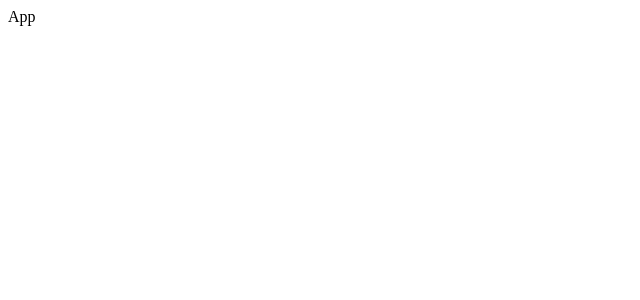
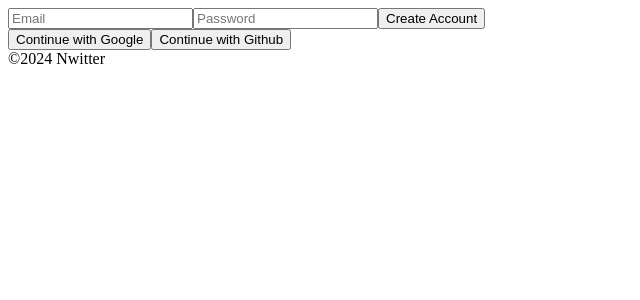
Before and after one commit to jay849/nwitter, a React (Create React App) app: page / in a window 1280 px wide. Shown: the top 300 px of the page, without its empty margins (0-640 px from the left). Built offline with nearby package versions, Linux system fonts and the light colour scheme; no server answers.

Commit message:
ch 4.3 commit

```diff
--- /dev/null
+++ b/jsconfig.json
@@ -0,0 +1,6 @@
+{
+    "compilerOptions": {
+        "baseUrl": "src"
+    },
+    "include": ["src"]
+}
--- a/package.json
+++ b/package.json
@@ -6,8 +6,10 @@
     "@testing-library/jest-dom": "^5.17.0",
     "@testing-library/react": "^13.4.0",
     "@testing-library/user-event": "^13.5.0",
+    "firebase": "^10.8.0",
     "react": "^18.2.0",
     "react-dom": "^18.2.0",
+    "react-router-dom": "^6.22.1",
     "react-scripts": "5.0.1",
     "web-vitals": "^2.1.4"
   },
--- a/src/App.js
+++ /dev/null
@@ -1,8 +0,0 @@
-
-function App() {
-  return (
-    <div>App</div>
-  );
-}
-
-export default App;
--- /dev/null
+++ b/src/components/App.js
@@ -0,0 +1,19 @@
+import {useState} from "react";
+// import AppRouter from "./Router";
+import AppRouter from "components/Router";
+import { authService } from "fbase";
+
+function App() {
+  // return <div>App</div> ;
+  // return <AppRouter />;
+  const [isLoggedIn, setIsLoggedIn] = useState(false);
+  console.log(authService.currentUser);
+  return (
+    <>
+      <AppRouter isLoggedIn={isLoggedIn} />
+      <footer>&copy;{new Date().getFullYear()} Nwitter</footer>
+    </>
+  )
+}
+
+export default App;
--- /dev/null
+++ b/src/components/Router.js
@@ -0,0 +1,27 @@
+// import { useState } from "react";
+// import { HashRouter as Router, Route, Switch } from "react-router-dom";
+// react-router-dom 버전 6.x에서 Switch 컴포넌트는 사용되지 않으며,
+// Routes 컴포넌트를 사용하여 대체해야 한다.
+import { HashRouter as Router, Route, Routes } from "react-router-dom";
+// import Auth from "../routes/Auth";
+// import Home from "../routes/Home";
+import Auth from "routes/Auth";
+import Home from "routes/Home";
+
+const AppRouter = ({isLoggedIn}) => {
+    // const [isLoggedIn, setIsLoggedIn] = useState(true);
+
+    return (
+        <Router>
+            <Routes>
+                {isLoggedIn ? (
+                    <Route path="/" element={<Home />} />
+                ) : (
+                    <Route path="/" element={<Auth />} />
+                )}
+            </Routes>
+        </Router>
+    );
+};
+
+export default AppRouter;
--- /dev/null
+++ b/src/fbase.js
@@ -0,0 +1,25 @@
+// Firebase v9 이후
+
+// firebase.js 파일
+import { initializeApp } from 'firebase/app';
+// import { getDatabase } from 'firebase/database';
+// import {getAuth} from "firebase/auth";
+import { getAuth, createUserWithEmailAndPassword, signInWithEmailAndPassword } from "firebase/auth";
+
+const firebaseConfig = {
+    apiKey: process.env.REACT_APP_API_KEY,
+    authDomain: process.env.REACT_APP_PROJECT_ID,
+    projectId: process.env.REACT_APP_PROJECT_ID,
+    storageBucket: process.env.REACT_APP_STORAGE_BUCKET,
+    messagingSenderId: process.env.REACT_APP_MESSAGING_SENDER_ID,
+    appId: process.env.REACT_APP_APP_ID
+};
+
+const firebaseApp = initializeApp(firebaseConfig);
+// const db = getDatabase(firebaseApp);
+// export { db };
+
+// authService 가져오기
+// export const authService = getAuth(firebaseApp);
+const authService = getAuth(firebaseApp);
+export { authService, createUserWithEmailAndPassword, signInWithEmailAndPassword };
--- a/src/index.js
+++ b/src/index.js
@@ -1,6 +1,9 @@
 import React from 'react';
 import ReactDOM from 'react-dom/client';
-import App from './App';
+// import App from './components/App';
+// import { db } from './firebase';
+// console.log(db);
+import App from "components/App"
 
 const root = ReactDOM.createRoot(document.getElementById('root'));
 root.render(
--- /dev/null
+++ b/src/routes/Auth.js
@@ -0,0 +1,67 @@
+// import { authService } from "fbase";
+import { authService, createUserWithEmailAndPassword, signInWithEmailAndPassword } from "fbase";
+import { useState } from "react";
+
+const Auth = () => {
+    const [email, setEmail] = useState("");
+    const [password, setPassword] = useState("");
+    const [newAccount, setNewAccount] = useState(true);
+
+    const onChange = (event) => {
+        // console.log(event.target.name);
+        const {
+            target: { name, value },
+        } = event;
+        if (name === "email") {
+            setEmail(value);
+        } else if (name === "password") {
+            setPassword(value);
+        }
+    };
+
+    const onSubmit = async (event) => {
+        event.preventDefault();
+        try {
+            let data;
+            if (newAccount) {
+                // create newAccount
+                data = await createUserWithEmailAndPassword(authService, email, password);
+            } else {
+                // log in
+                data = await signInWithEmailAndPassword(authService, email, password);
+            }
+            console.log(data);
+        } catch (error) {
+            console.log(error);
+        }
+    }
+
+    return (
+        <div>
+            <form onSubmit={onSubmit}>
+                <input
+                    name="email"
+                    type="email"
+                    placeholder="Email"
+                    required
+                    value={email}
+                    onChange={onChange} />
+                <input
+                    name="password"
+                    type="password"
+                    placeholder="Password"
+                    required
+                    value={password}
+                    onChange={onChange} />
+                <input type="submit" value={newAccount ? "Create Account" : "Log In"} />
+            </form>
+            <div>
+                <button>Continue with Google</button>
+                <button>Continue with Github</button>
+            </div>
+        </div>
+
+    );
+};
+
+export default Auth;
--- /dev/null
+++ b/src/routes/EditProfile.js
@@ -0,0 +1,3 @@
+const EditProfile = () => <span>EditProfile</span>;
+
+export default EditProfile;
--- /dev/null
+++ b/src/routes/Home.js
@@ -0,0 +1,3 @@
+const Home = () => <span>Home</span>;
+
+export default Home;
--- /dev/null
+++ b/src/routes/Profile.js
@@ -0,0 +1,3 @@
+const Profile = () => <span>Profile</span>;
+
+export default Profile;
```
Also changed, not shown: 2 other files (tests, documents, lock files or other folders).
